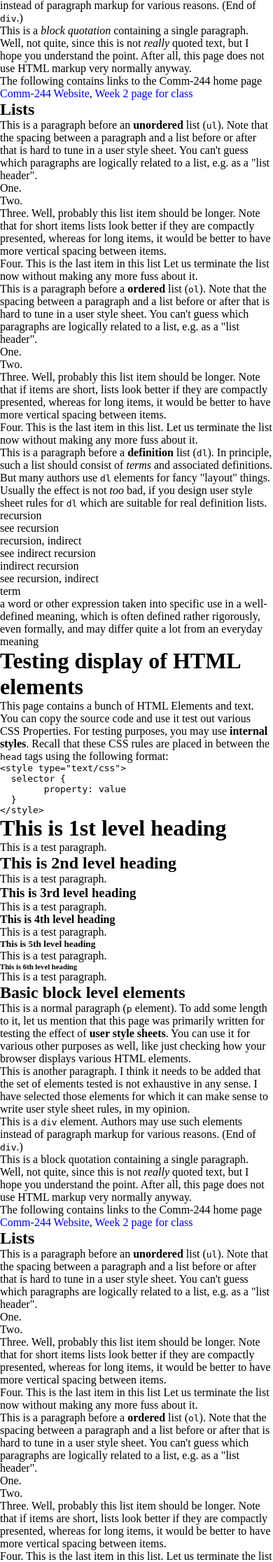
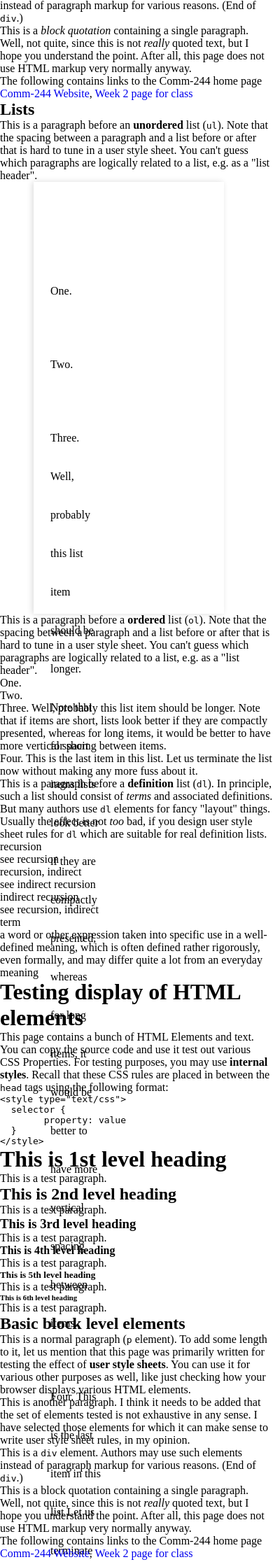
Before and after one commit to alohaquando/WebProg-HTML-and-CSS, a PHP site: template Pages/5.1.5-FAQs.html in a window 390 px wide. Shown: the part 687-2919 px from the top of the page at 70% size. Run offline with PHP 8.4, Linux system fonts and the light colour scheme; the template is opened without the code that fills it, so the values that code supplies are empty.

Commit message:
updating scale

```diff
--- a/style.css
+++ b/style.css
@@ -104,14 +104,22 @@
   display: none;
 }
 /* Testing */
-@media screen and (max-width: 1023px) {
+@media screen and (max-width: 768px) {
   .checkbtn {
     display: block;
   }
-  nav label {
-    width: 50px;
-    float: right;
+  ul {
+    width: 272px;
+    height: 617px;
+    margin: 0 0 0 48px;
+    padding: 78px 174px 291px 24px;
+    box-shadow: -2px 0 8px 0 rgba(0, 0, 0, 0.14);
+    background-color: var(--white);
+  }
+  ul li {
     display: block;
+    margin: 50px 0;
+    line-height: 55px;
   }
 
   nav input[type="checkbox"] ~ ul {
```
